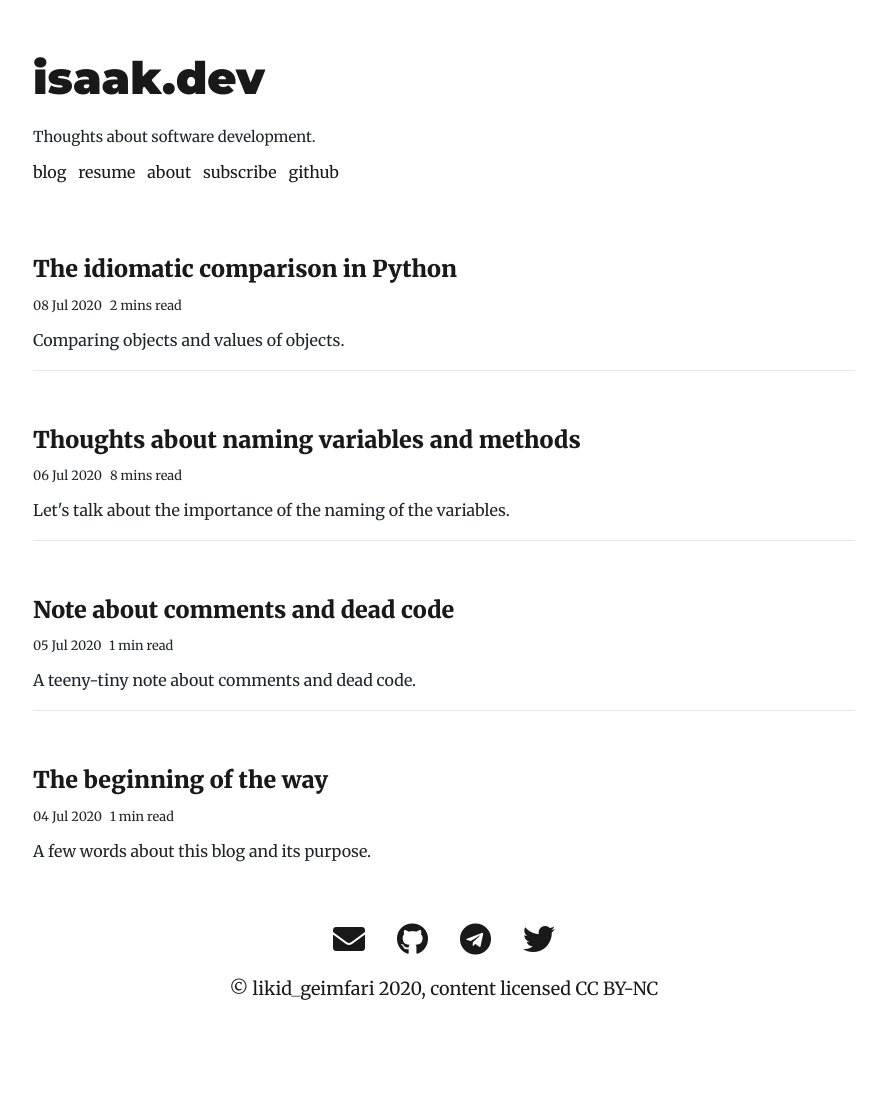
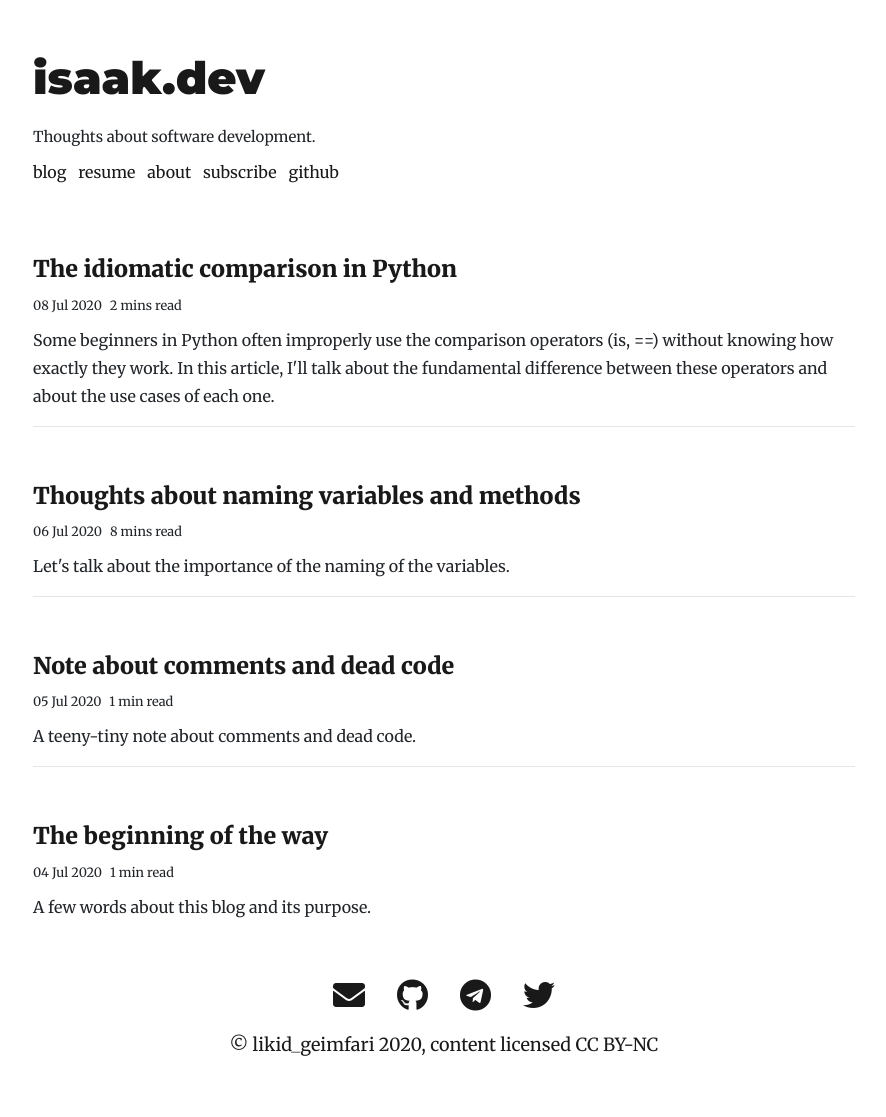
Before and after one commit to lk-geimfari/lk-geimfari.github.io, a Jekyll site: the page built from index.md, in a window 1280 px wide. Shown: the whole page, without its empty margins (196-1082 px from the left). Built offline with Jekyll 4.4.1, drawn with Linux system fonts in a browser that asks for light colours; nearby versions of some CDN libraries; before the commit the page ends 1061 px from its top, so only the background shows below that.

Commit message:
Add description

```diff
--- a/_posts/2020-07-08-the-idiomatic-comparison-in-python.md
+++ b/_posts/2020-07-08-the-idiomatic-comparison-in-python.md
@@ -2,7 +2,9 @@
 layout: post
 title: The idiomatic comparison in Python
 date: 2020-07-08
-description: Comparing objects and values of objects.
+description: Some beginners in Python often improperly use the comparison operators (is, ==)
+    without knowing how exactly they work. In this article, I'll talk about the fundamental
+    difference between these operators and about the use cases of each one.
 ---
 
 Some newbies in Python often improperly use the operators `is` and `==` without knowing how
```
